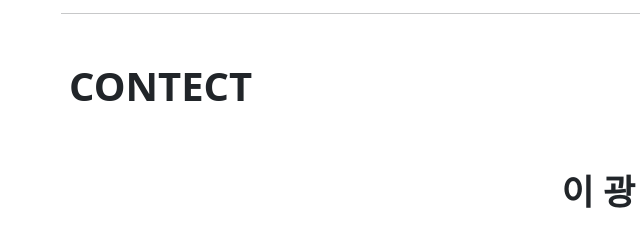
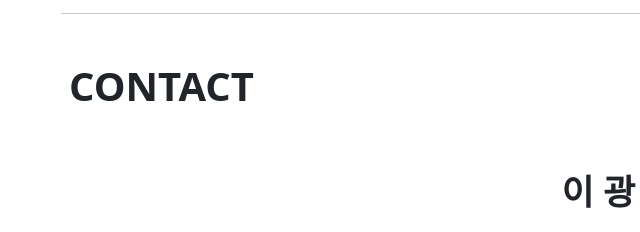
Before and after one commit to kwanggyo/My_Portfolio, a plain HTML site: page index.html in a window 1280 px wide. Shown: the part 2790-3022 px from the top of the page, 21-661 px from the left. Drawn offline with nearby package versions, Linux system fonts and the light colour scheme.

Commit message:
My Portfolio

```diff
--- a/index.html
+++ b/index.html
@@ -40,7 +40,7 @@
             <a class="nav-link text-light mx-2" href="#CAREER & CERTIFICATION">CAREER & CERTIFICATION</a>
           </li>
           <li class="nav-item">
-            <a class="nav-link  text-light mx-2" href="#CONTECT">CONTACT</a>
+            <a class="nav-link  text-light mx-2" href="#CONTACT">CONTACT</a>
           </li>
         </ul>
       </div>
@@ -199,8 +199,8 @@
     <hr>
     <br>
   </section>
-  <footer id="CONTECT" class="container">
-    <h2 class="fw-bold m-2 fs-1">CONTECT</h2>
+  <footer id="CONTACT" class="container">
+    <h2 class="fw-bold m-2 fs-1">CONTACT</h2>
     <br>
     <p class="fw-bold text-center py-4" style="font-size: 35px;">이 광 교</p>
     <ul class="row d-flex flex-row justify-content-around py-4">
```
